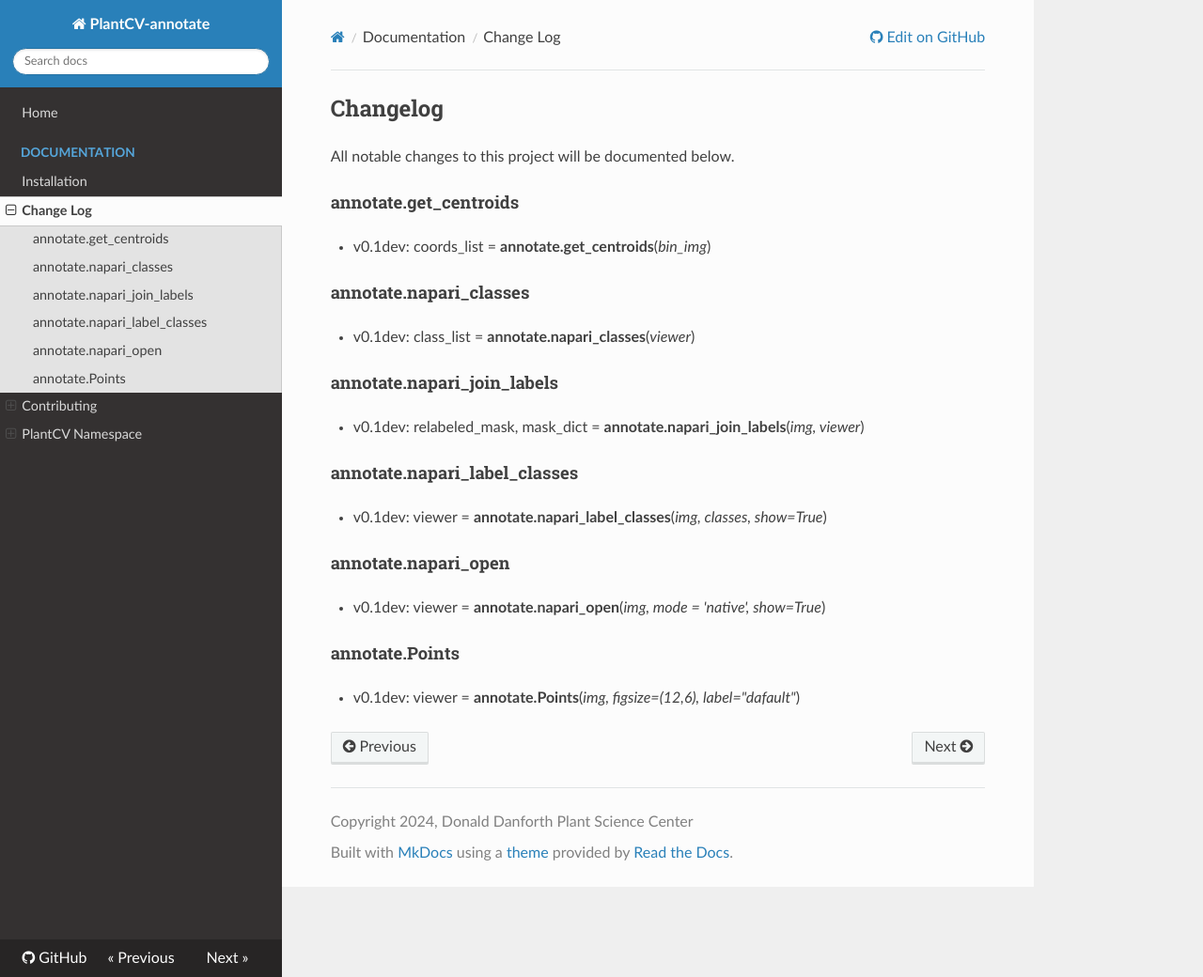
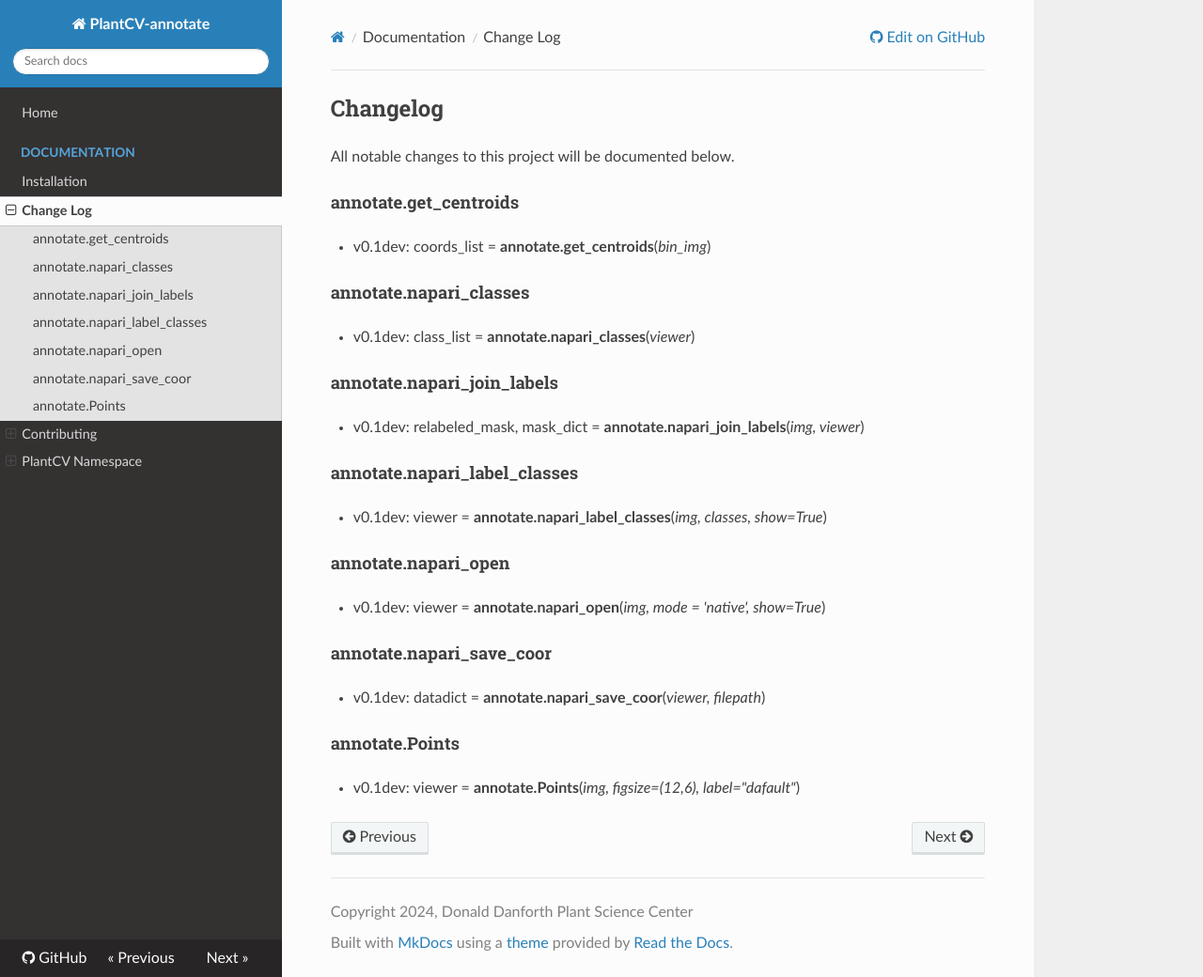
Before and after one commit to danforthcenter/plantcv-annotate, an MkDocs documentation site: the page built from docs/changelog.md, in a window 1280 px wide and 1040 px high. Shown: the whole window at 94% size. Built offline with MkDocs 1.6.1, drawn with Linux system fonts in a browser that asks for light colours; nearby versions of some CDN libraries.

Commit message:
Update changelog.md

```diff
--- a/docs/changelog.md
+++ b/docs/changelog.md
@@ -22,6 +22,10 @@ All notable changes to this project will be documented below.
 
 * v0.1dev: viewer = **annotate.napari_open**(*img, mode = 'native', show=True*)
 
+#### annotate.napari_save_coor
+
+* v0.1dev: datadict = **annotate.napari_save_coor**(*viewer, filepath*)
+
 #### annotate.Points
 
 * v0.1dev: viewer = **annotate.Points**(*img, figsize=(12,6), label="dafault"*)
```
